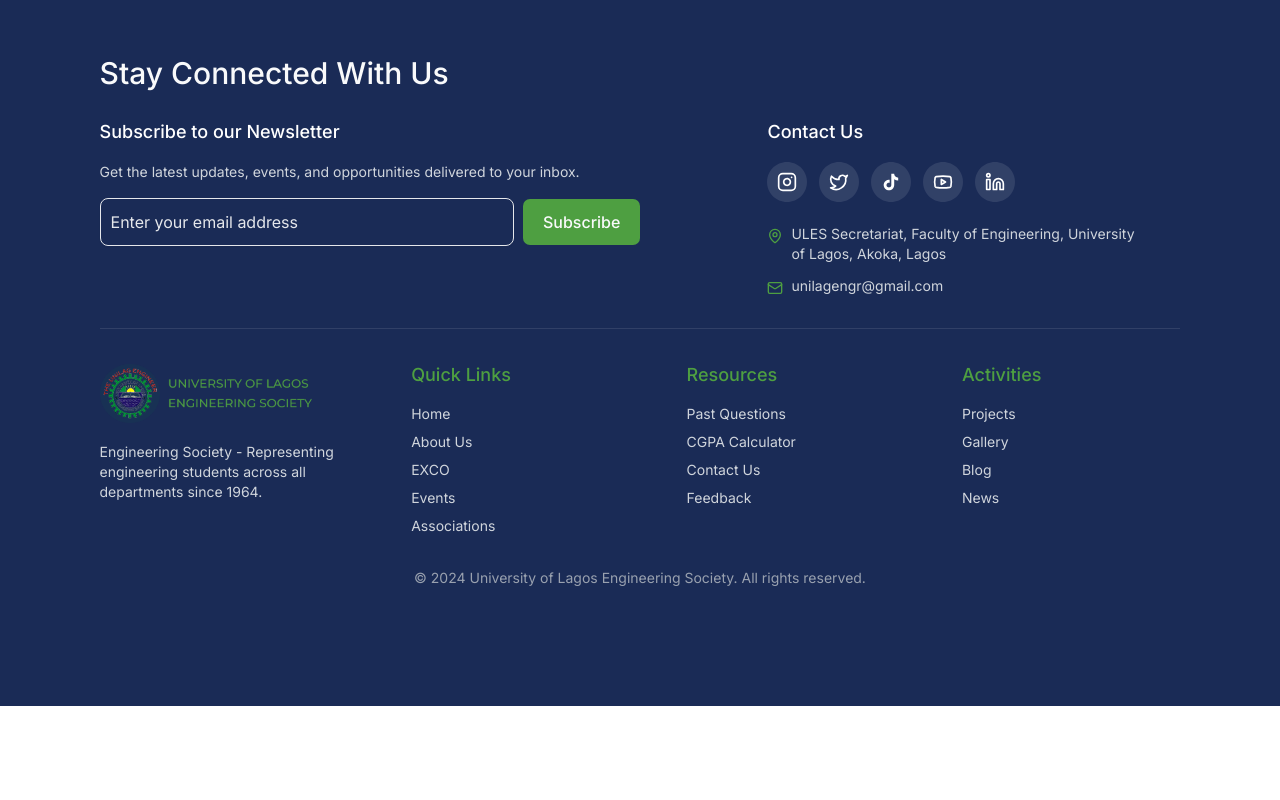
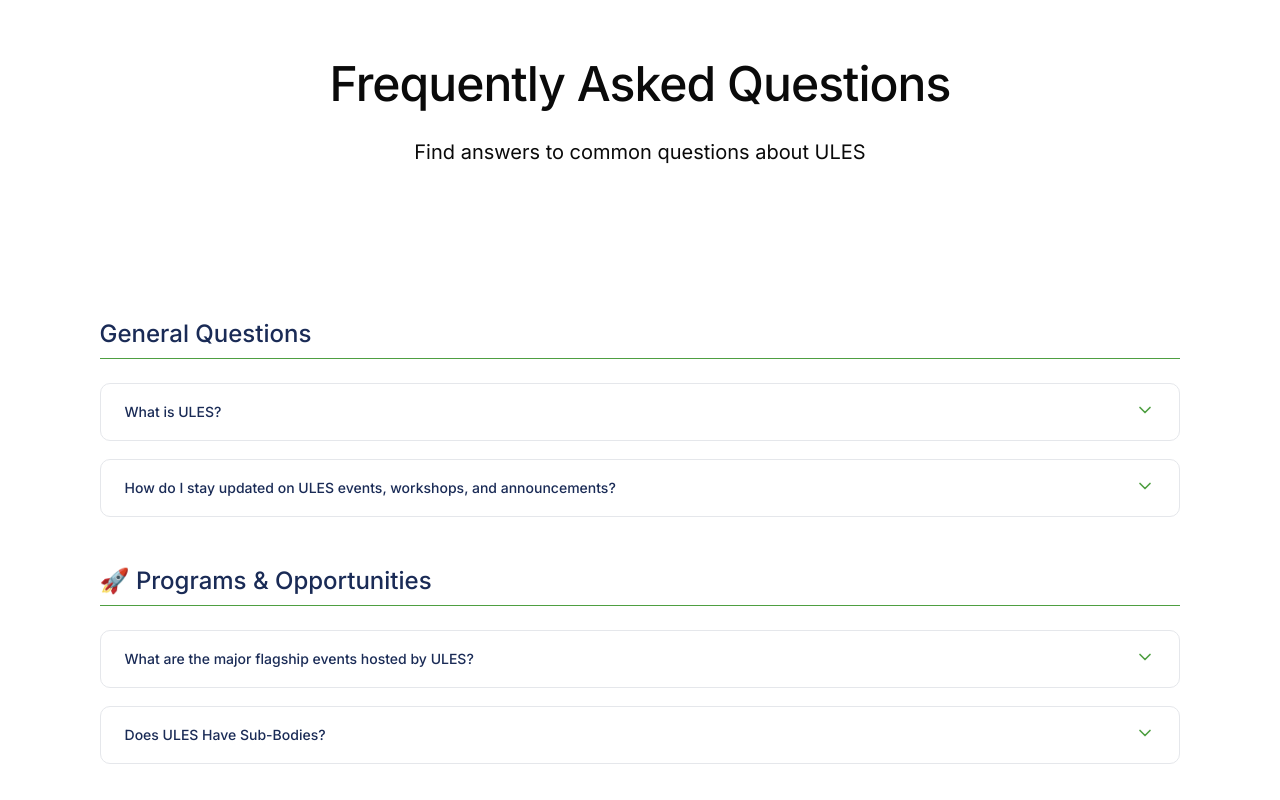
Before and after one commit to University-of-Lagos-Engineering-Society/website-fe, a Next.js app: page /about/ules in a window 1280 px wide. Shown: the part 2200-3000 px from the top of the page. Before the commit the page ends 2906 px from the top, so only its background shows below. Built offline with nearby package versions, Linux system fonts and the light colour scheme.

Commit message:
feat: added FAQs to about page

```diff
--- a/app/about/ules/page.tsx
+++ b/app/about/ules/page.tsx
@@ -2,6 +2,7 @@ import { PageBanner } from '@/components/section/PageBanner';
 import { WhoWeAre } from '@/components/about-us/WhoWeAre';
 import { OurMissionAndVision } from '@/components/about-us/MissionAndVision';
 import { OurCoreValues } from '@/components/about-us/CoreValues';
+import { FAQs } from '@/components/about-us/faqs';
 
 export default function AboutULES() {
   return (
@@ -10,6 +11,7 @@ export default function AboutULES() {
       <WhoWeAre />
       <OurMissionAndVision />
       <OurCoreValues />
+      <FAQs />
     </>
   );
 }
--- /dev/null
+++ b/components/about-us/faqs/FaqsCard.tsx
@@ -0,0 +1,26 @@
+import { Accordion, AccordionContent, AccordionItem, AccordionTrigger } from '../../ui/accordion';
+
+type FaqsCardProps = {
+  id: number;
+  title: string;
+  item: { id: string; question: string; answer: string }[];
+};
+
+export function FaqsCard({ id, title, item }: FaqsCardProps) {
+  return (
+    <div>
+      <h3 className="text-primary border-accent mb-6 w-full border-b pb-2 text-2xl/8 font-medium">
+        {title}
+      </h3>
+
+      <Accordion defaultValue={[`item-${id}`]} className="gap-y-4.5">
+        {item.map((faq) => (
+          <AccordionItem value={faq.id} key={faq.id}>
+            <AccordionTrigger>{faq.question}</AccordionTrigger>
+            <AccordionContent className="whitespace-pre-line">{faq.answer}</AccordionContent>
+          </AccordionItem>
+        ))}
+      </Accordion>
+    </div>
+  );
+}
--- /dev/null
+++ b/components/about-us/faqs/index.tsx
@@ -0,0 +1,20 @@
+import { FaqsCard } from './FaqsCard';
+import { FAQ_ITEMS } from '../../constants/faqs';
+
+export function FAQs() {
+  return (
+    <section className="px-section py-16">
+      <h2 className="text-center text-5xl/15 font-medium tracking-[-0.02em]">
+        Frequently Asked Questions
+      </h2>
+      <p className="mt-6 mb-16 text-center text-xl/7 font-normal">
+        Find answers to common questions about ULES
+      </p>
+      <div className="space-y-12 pt-22">
+        {FAQ_ITEMS.map((faqItem) => (
+          <FaqsCard key={faqItem.id} {...faqItem} />
+        ))}
+      </div>
+    </section>
+  );
+}
--- /dev/null
+++ b/components/constants/faqs.ts
@@ -0,0 +1,56 @@
+export const FAQ_ITEMS = [
+  {
+    id: 1,
+    title: 'General Questions',
+    item: [
+      {
+        id: 'item-1.1',
+        question: 'What is ULES?',
+        answer:
+          'The University of Lagos Engineering Society (ULES) is the official student body representing all undergraduates within the Faculty of Engineering at UNILAG. We act as the bridge between your academic life, professional development, and campus social experience. If you are an engineering student at Akoka, you are automatically part of the ULES family!',
+      },
+      {
+        id: 'item-1.2',
+        question: 'How do I stay updated on ULES events, workshops, and announcements?',
+        answer:
+          "We keep our community locked in through a few main channels:\nThe ULES Digest: Our official newsletter, packed with campus updates, tech opportunities, and society news.\nSocial Media: Follow us on Instagram and Twitter/X for real-time updates on upcoming events.\nDepartmental Broadcasts: Keep an eye on your department's official WhatsApp or Telegram groups where our media team regularly drops updates.",
+      },
+    ],
+  },
+  {
+    id: 2,
+    title: '🚀 Programs & Opportunities',
+    item: [
+      {
+        id: 'item-2.1',
+        question: 'What are the major flagship events hosted by ULES?',
+        answer:
+          'We host several massive events throughout the academic session designed to elevate your career and campus experience:\nEngineering Career Expo (ECX): Our massive career fair connecting top-tier tech and engineering firms with brilliant UNILAG talent for internships and jobs.\nEngineering Ladies Day (ELD): A dedicated initiative celebrating, empowering, and creating career pathways for women in STEM.\nULES SPORTS FESTIVAL (USF): Departments face off for the right to be called ULES Champion!\nFaculty Week: A week where the faculty is bubbling with events, costume show offs, parades and everything to celebrate the finalists.',
+      },
+      {
+        id: 'item-2.2',
+        question: 'Does ULES Have Sub-Bodies?',
+        answer:
+          'Yes! ULES has six major sub-bodies which also function as societies, organize trainings and events as well. The sub-bodies are:\n1. ULES Academic Research Board (ARB)\n2. Engineering Career Expo (ECX 6.0)\n3. Prototype Inter-Departmental Engineering Challenge (PIDEC 1.0)\n4. Professor Ayodele Awojobi Design Competition (PAADC 8.0)\n5. Engineering Ladies Initiative (ELI 3.0)\n6. ULES Orators, Writers and Literary Society (OWLS)',
+      },
+    ],
+  },
+  {
+    id: 3,
+    title: '🎓 Academic & Social Life',
+    item: [
+      {
+        id: 'item-3.1',
+        question: 'Does ULES provide academic support for difficult courses?',
+        answer:
+          'Yes, we do. Through the ULES Academic Research Board, ULES organizes tutorials, shares past questions, and sets up peer-to-peer mentoring groups, especially for freshmen and sophomore students navigating foundational engineering courses.',
+      },
+      {
+        id: 'item-3.2',
+        question: 'Is ULES only about intense engineering and tech?',
+        answer:
+          'Not at all! We believe in building well-rounded individuals. Beyond tech workshops and tutorials, we host sports tournaments, debate and speech sessions through the ULES Orators, Writers, and Literary Society, and various social events throughout the year.',
+      },
+    ],
+  },
+];
--- a/components/constants/index.ts
+++ b/components/constants/index.ts
@@ -4,8 +4,10 @@ import { SOCIALS } from './socials-map';
 import { HIGHLIGHTED_NEWS_ITEMS } from './news';
 import { HIGHLIGHTED_EVENT_ITEMS } from './events';
 import { HIGHLIGHTED_POST_ITEMS } from './blogs';
+import { FAQ_ITEMS } from './faqs';
 
 export {
+  FAQ_ITEMS,
   HIGHLIGHTED_EVENT_ITEMS,
   HIGHLIGHTED_NEWS_ITEMS,
   HIGHLIGHTED_POST_ITEMS,
--- a/components/icons/Advocacy.tsx
+++ b/components/icons/Advocacy.tsx
@@ -10,7 +10,7 @@ export function AdvocacyIcon(props: React.SVGProps<SVGSVGElement>) {
       focusable="false"
       {...props}
     >
-      <g clip-path="url(#clip0_7138_582)">
+      <g clipPath="url(#clip0_7138_582)">
         <path
           d="M18.9716 38.3713C19.6335 38.6267 20.3668 38.6267 21.0287 38.3713C26.2027 36.3426 30.6446 32.8006 33.7742 28.2081C36.9039 23.6156 38.5758 18.186 38.5716 12.6285V4.28561C38.5716 3.52785 38.2705 2.80112 37.7347 2.2653C37.1989 1.72949 36.4722 1.42847 35.7144 1.42847H4.28585C3.52809 1.42847 2.80137 1.72949 2.26555 2.2653C1.72973 2.80112 1.42871 3.52785 1.42871 4.28561V12.657C1.43024 18.2097 3.10482 23.633 6.23409 28.2199C9.36336 32.8068 13.8021 36.3443 18.9716 38.3713Z"
           stroke="#FF2D55"
--- /dev/null
+++ b/components/ui/accordion.tsx
@@ -0,0 +1,67 @@
+import { Accordion as AccordionPrimitive } from '@base-ui/react/accordion';
+
+import { cn } from '@/lib/utils';
+import { ChevronDownIcon, ChevronUpIcon } from 'lucide-react';
+
+function Accordion({ className, ...props }: AccordionPrimitive.Root.Props) {
+  return (
+    <AccordionPrimitive.Root
+      data-slot="accordion"
+      className={cn('flex w-full flex-col', className)}
+      {...props}
+    />
+  );
+}
+
+function AccordionItem({ className, ...props }: AccordionPrimitive.Item.Props) {
+  return (
+    <AccordionPrimitive.Item data-slot="accordion-item" className={cn('', className)} {...props} />
+    // className="gap-4.5"
+  );
+}
+
+function AccordionTrigger({ className, children, ...props }: AccordionPrimitive.Trigger.Props) {
+  return (
+    <AccordionPrimitive.Header className="flex">
+      <AccordionPrimitive.Trigger
+        data-slot="accordion-trigger"
+        className={cn(
+          'group/accordion-trigger focus-visible:border-ring focus-visible:ring-ring/50 focus-visible:after:border-ring **:data-[slot=accordion-trigger-icon]:text-accent text-primary relative flex flex-1 items-start justify-between rounded-lg border border-gray-200 px-6 py-4 text-left text-sm/6 font-medium transition-all outline-none focus-visible:ring-3 aria-disabled:pointer-events-none aria-disabled:opacity-50 **:data-[slot=accordion-trigger-icon]:ml-auto **:data-[slot=accordion-trigger-icon]:size-5',
+          className,
+        )}
+        {...props}
+      >
+        {children}
+        <ChevronDownIcon
+          data-slot="accordion-trigger-icon"
+          className="pointer-events-none shrink-0 group-aria-expanded/accordion-trigger:hidden"
+        />
+        <ChevronUpIcon
+          data-slot="accordion-trigger-icon"
+          className="pointer-events-none hidden shrink-0 group-aria-expanded/accordion-trigger:inline"
+        />
+      </AccordionPrimitive.Trigger>
+    </AccordionPrimitive.Header>
+  );
+}
+
+function AccordionContent({ className, children, ...props }: AccordionPrimitive.Panel.Props) {
+  return (
+    <AccordionPrimitive.Panel
+      data-slot="accordion-content"
+      className="data-open:animate-accordion-down data-closed:animate-accordion-up text-primary overflow-hidden px-6 py-4 text-left text-sm/6"
+      {...props}
+    >
+      <div
+        className={cn(
+          '[&_a]:hover:text-foreground h-(--accordion-panel-height) pt-0 pb-4 data-ending-style:h-0 data-starting-style:h-0 [&_a]:underline [&_a]:underline-offset-3 [&_p:not(:last-child)]:mb-4',
+          className,
+        )}
+      >
+        {children}
+      </div>
+    </AccordionPrimitive.Panel>
+  );
+}
+
+export { Accordion, AccordionItem, AccordionTrigger, AccordionContent };
--- a/components/ui/eventCard.tsx
+++ b/components/ui/eventCard.tsx
@@ -36,7 +36,7 @@ export default function EventCard({ details, imageUrl, imageAlt = '' }: EventCar
           <span>{date}</span>
         </div>
 
-        <p className="text-slate-600">{description}</p>
+        <p className="whitespace-pre-line text-slate-600">{description}</p>
 
         <a
           href={learnMoreHref ?? '#'}
```
